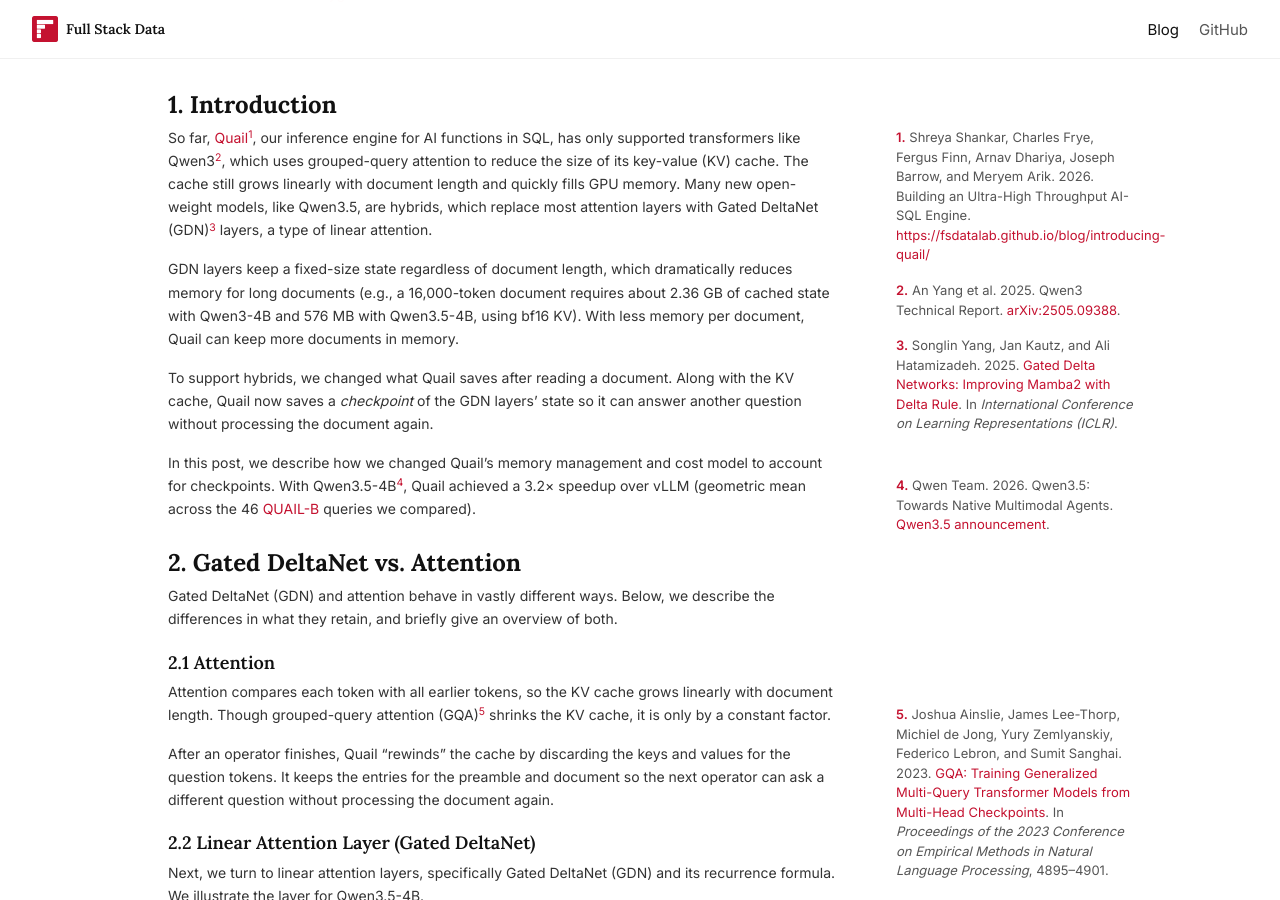
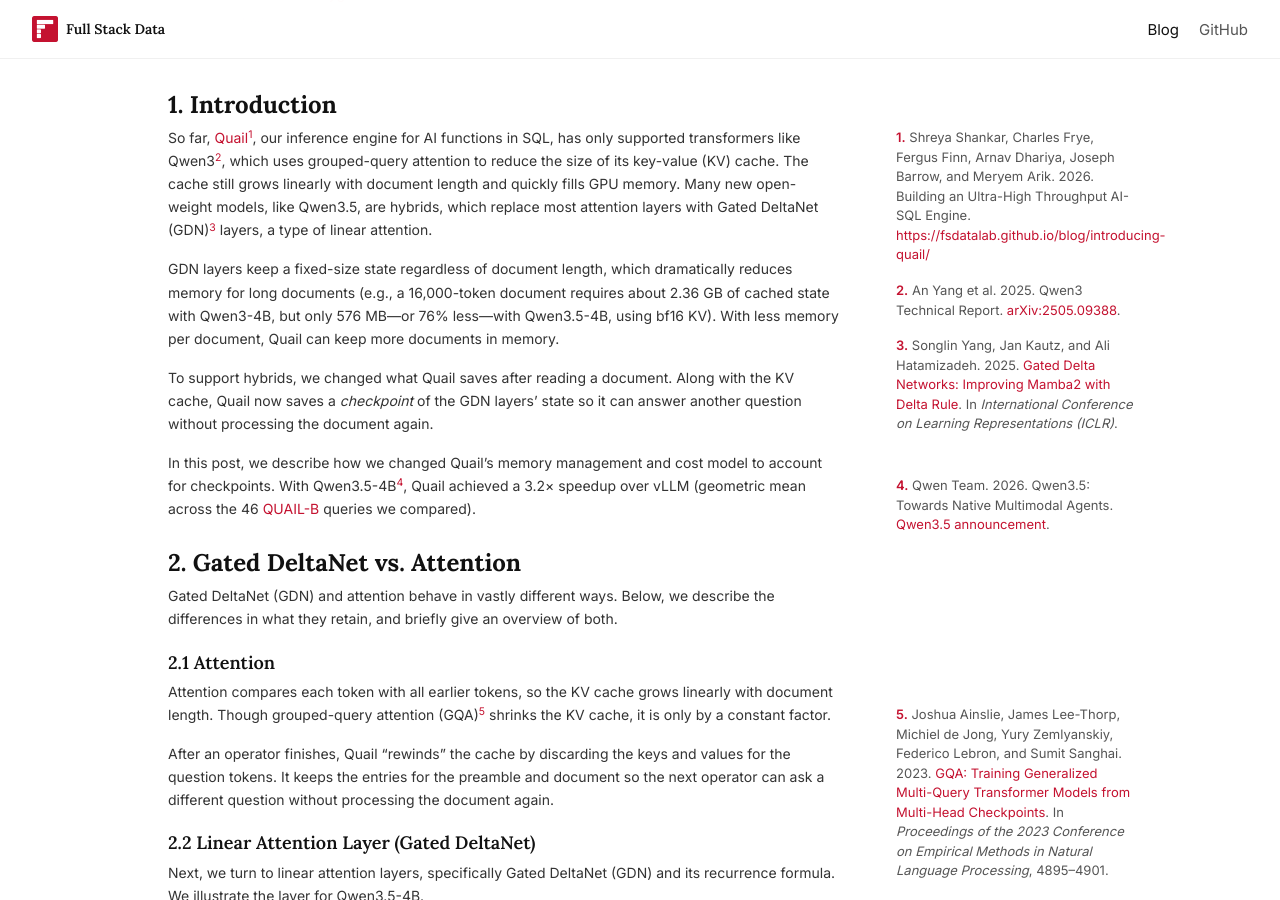
Before and after one commit to fsdatalab/fsdatalab.github.io, a Jekyll site: the page built from _posts/2026-11-16-hybrid-models-in-quail.md, in a window 1280 px wide and 900 px high, scrolled down 923 px. Built offline with Jekyll 4.4.1, drawn with Linux system fonts in a browser that asks for light colours.

Commit message:
Quantify the cache savings for a 16,000-token document

```diff
--- a/_posts/2026-11-16-hybrid-models-in-quail.md
+++ b/_posts/2026-11-16-hybrid-models-in-quail.md
@@ -86,7 +86,7 @@ description: "How Quail supports hybrid models that mix full attention with Gate
 
 So far, [Quail](https://fsdatalab.github.io/blog/introducing-quail/)<sup><a href="#note-1">1</a></sup>, our inference engine for AI functions in SQL, has only supported transformers like Qwen3<sup><a href="#note-2">2</a></sup>, which uses grouped-query attention to reduce the size of its key-value (KV) cache. The cache still grows linearly with document length and quickly fills GPU memory. Many new open-weight models, like Qwen3.5, are hybrids, which replace most attention layers with Gated DeltaNet (GDN)<sup><a href="#note-3">3</a></sup> layers, a type of linear attention.
 
-GDN layers keep a fixed-size state regardless of document length, which dramatically reduces memory for long documents (e.g., a 16,000-token document requires about 2.36 GB of cached state with Qwen3-4B and 576 MB with Qwen3.5-4B, using bf16 KV). With less memory per document, Quail can keep more documents in memory.
+GDN layers keep a fixed-size state regardless of document length, which dramatically reduces memory for long documents (e.g., a 16,000-token document requires about 2.36 GB of cached state with Qwen3-4B, but only 576 MB—or 76% less—with Qwen3.5-4B, using bf16 KV). With less memory per document, Quail can keep more documents in memory.
 
 To support hybrids, we changed what Quail saves after reading a document. Along with the KV cache, Quail now saves a *checkpoint* of the GDN layers' state so it can answer another question without processing the document again.
 
```
